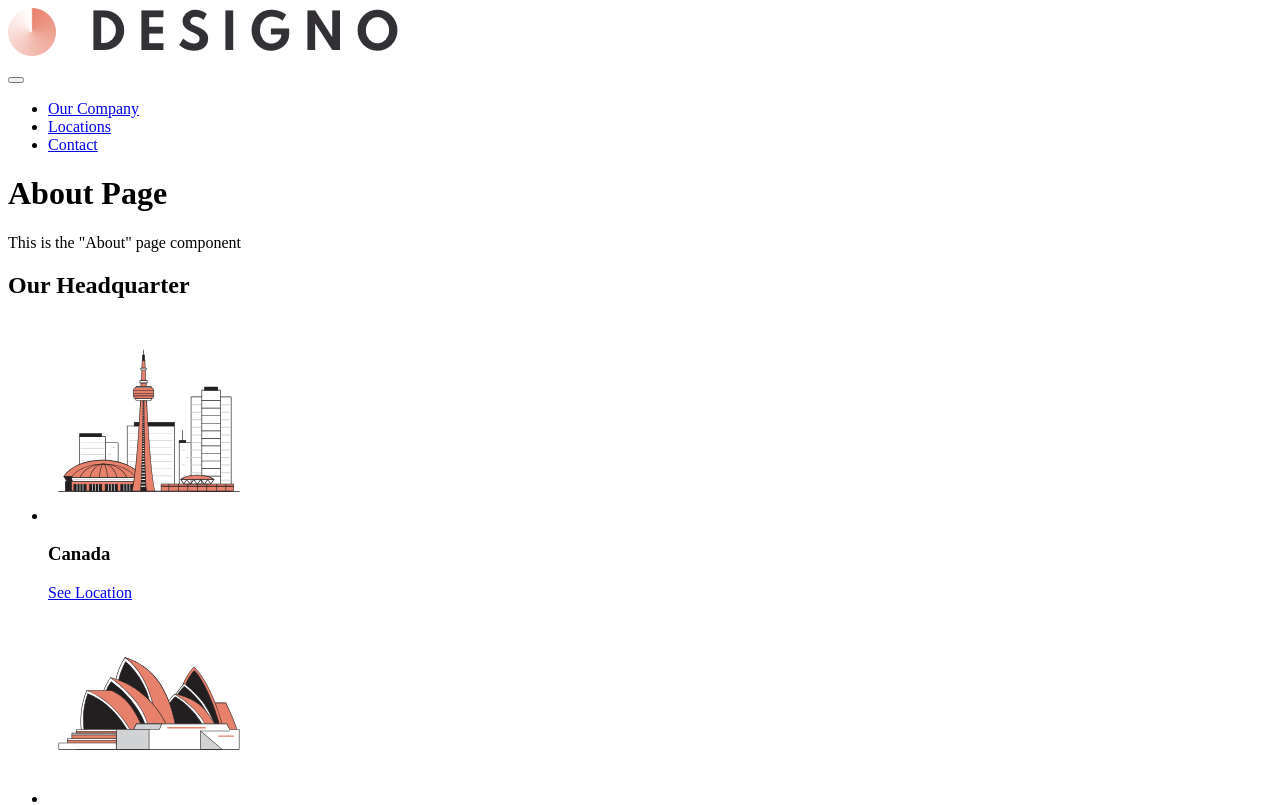
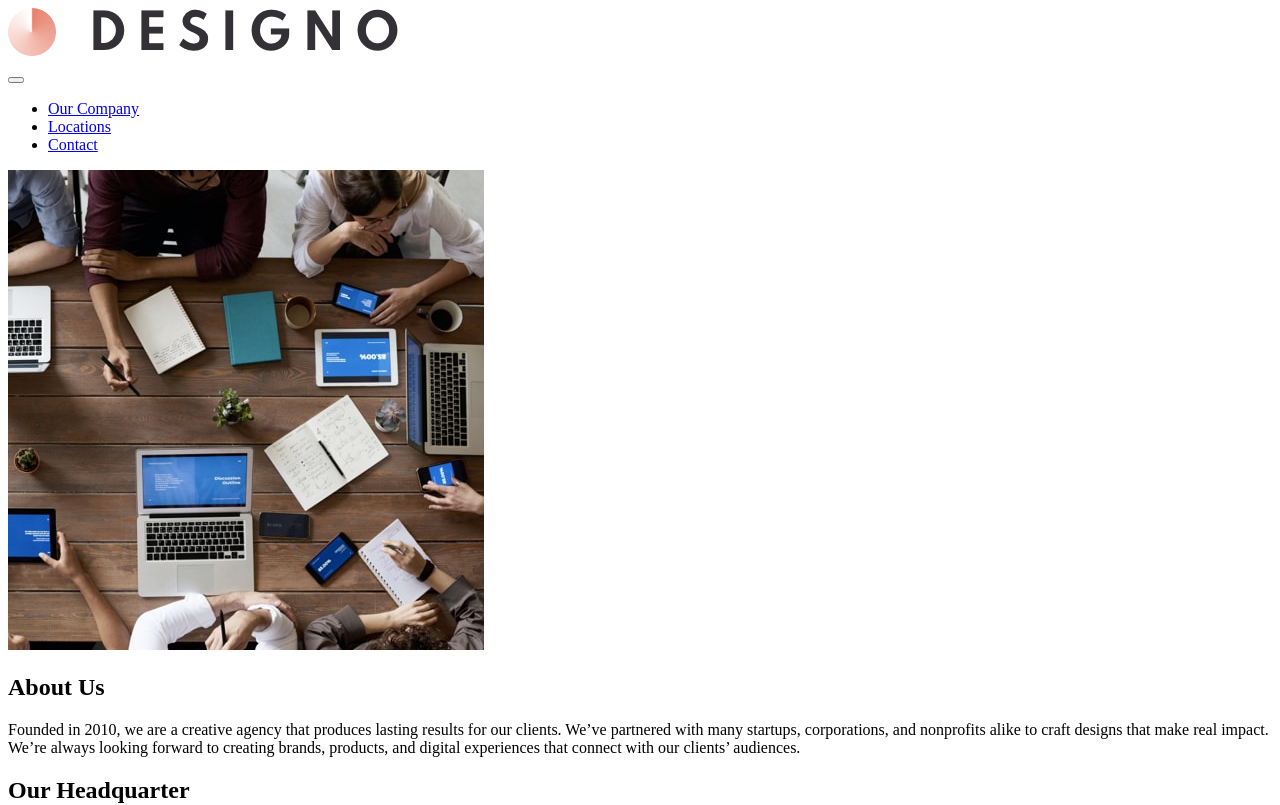
Before and after one commit to VCarames/React--Designo-FE, a React (Vite) app: page /about in a window 1280 px wide. Shown: the top 805 px of the page. Built offline with nearby package versions, Linux system fonts and the light colour scheme.

Commit message:
Intro About Added to "About" Page

```diff
--- a/src/pages/About.jsx
+++ b/src/pages/About.jsx
@@ -1,4 +1,5 @@
 import Header from "../components/header/Header";
+import IntroAbout from "../components/intro/IntroAbout";
 import HeadquartersSection from "../components/headquarters/HeadquartersSection";
 import CallToAction from "../components/cta/CallToAction";
 import Footer from "../components/Footer/Footer";
@@ -7,10 +8,15 @@ function About() {
   return (
     <div>
       <Header />
-      <h1>About Page</h1>
-      <p>This is the "About" page component</p>
 
       <main>
+        <IntroAbout
+          imgDesktop="/src/assets/about/desktop/image-about-hero.jpg"
+          imgTablet="/src/assets/about/tablet/image-about-hero.jpg"
+          img="/src/assets/about/mobile/image-about-hero.jpg"
+          heading="About Us"
+          text="Founded in 2010, we are a creative agency that produces lasting results for our clients. We’ve partnered with many startups, corporations, and nonprofits alike to craft designs that make real impact. We’re always looking forward to creating brands, products, and digital experiences that connect with our clients’ audiences."
+        />
         <HeadquartersSection />
         <CallToAction />
       </main>
```
